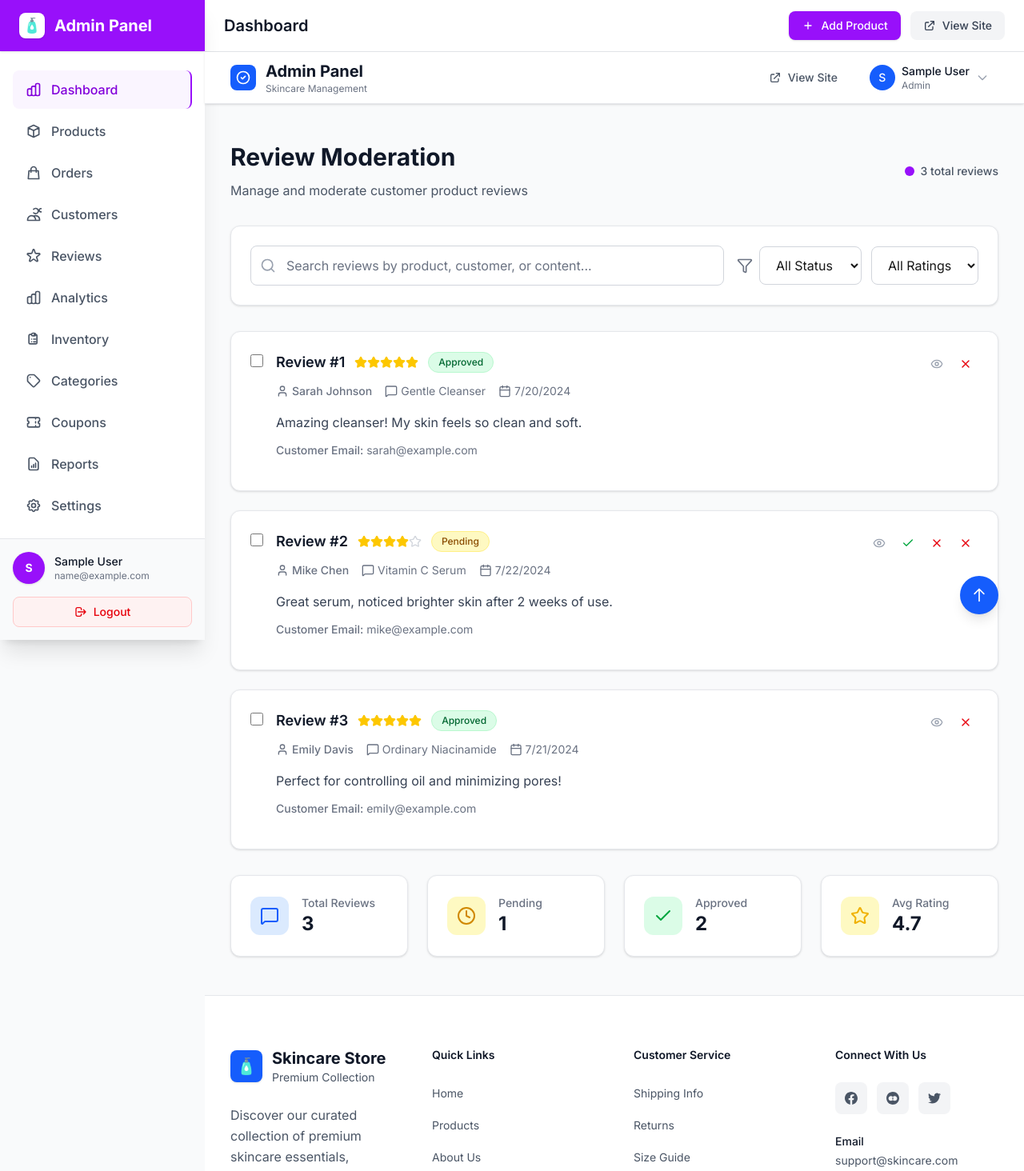
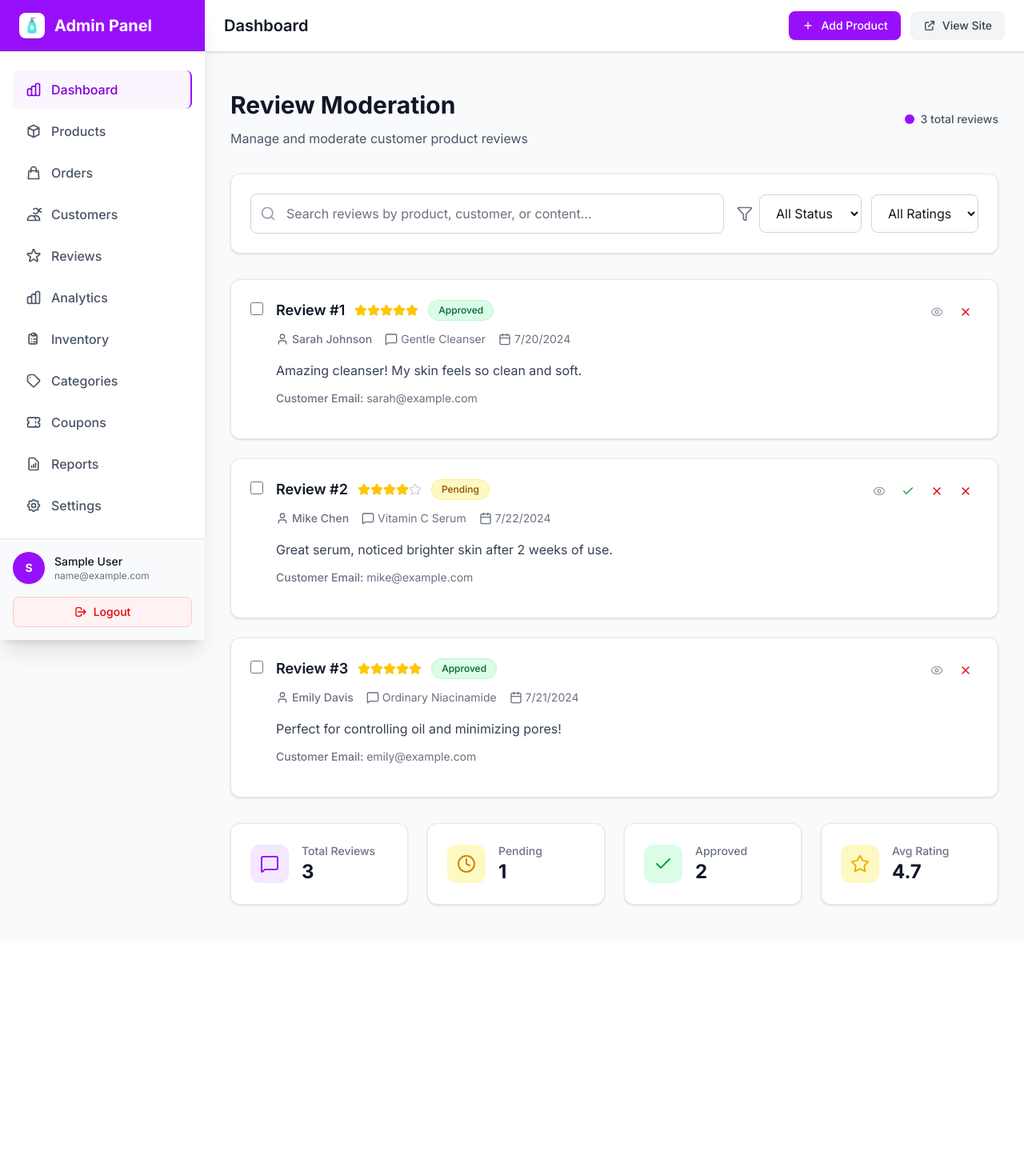
Before and after one commit to ChornChhery/Ecommerce-Skincare, a Next.js app in the folder frontend/: page /admin in a window 1280 px wide. Shown: the top 1464 px of the page at 80% size. After the commit the page ends 1179 px from the top, so only its background shows below. Built offline with nearby package versions, Linux system fonts and the light colour scheme; sample sign-in values are in the browser's storage.

Commit message:
Fix admin dashboard

```diff
--- a/frontend/src/app/admin/page.tsx
+++ b/frontend/src/app/admin/page.tsx
@@ -1,10 +1,8 @@
 'use client';
 
 import { useState, useEffect } from 'react';
-import { Search, Filter, Eye, Check, X, Star, MessageSquare, User, Calendar, Flag, Clock } from 'lucide-react';
+import { Search, Filter, Eye, Check, X, Star, MessageSquare, User, Calendar, Clock } from 'lucide-react';
 import { mockAdminApi } from '@/lib/mockApi';
-import Navbar from '@/components/Navbar';
-import Footer from '@/components/Footer';
 
 export default function ReviewsPage() {
   const [searchTerm, setSearchTerm] = useState('');
@@ -137,23 +135,14 @@ export default function ReviewsPage() {
 
   if (loading) {
     return (
-      <div className="min-h-screen bg-gray-50">
-        <Navbar />
-        <main className="max-w-7xl mx-auto px-4 sm:px-6 lg:px-8 py-8 sm:py-12">
       <div className="flex items-center justify-center h-64">
         <div className="w-8 h-8 border-2 border-purple-600 border-t-transparent rounded-full animate-spin"></div>
-          </div>
-        </main>
-        <Footer />
       </div>
     );
   }
 
   return (
-    <div className="min-h-screen bg-gray-50">
-      <Navbar />
-
-      <main className="max-w-7xl mx-auto px-4 sm:px-6 lg:px-8 py-8 sm:py-12">
+    <div className="max-w-7xl mx-auto px-4 sm:px-6 lg:px-8 py-8 sm:py-12">
       {/* Header */}
       <div className="mb-8">
         <div className="flex flex-col sm:flex-row sm:items-center sm:justify-between gap-4">
@@ -384,8 +373,8 @@ export default function ReviewsPage() {
         <div className="bg-white rounded-xl border border-gray-200 shadow-sm p-6">
           <div className="flex items-center">
             <div className="flex-shrink-0">
-                <div className="w-12 h-12 bg-blue-100 rounded-xl flex items-center justify-center">
-                  <MessageSquare className="w-6 h-6 text-blue-600" />
+              <div className="w-12 h-12 bg-purple-100 rounded-xl flex items-center justify-center">
+                <MessageSquare className="w-6 h-6 text-purple-600" />
               </div>
             </div>
             <div className="ml-4">
@@ -448,9 +437,6 @@ export default function ReviewsPage() {
           </div>
         </div>
       </div>
-      </main>
-
-      <Footer />
     </div>
   );
 }
```
Lines whose indentation alone changed are shown as unchanged.
